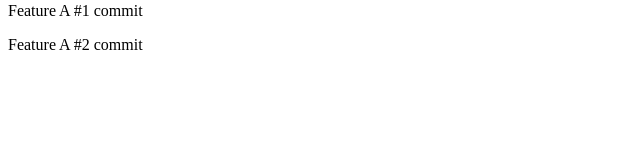
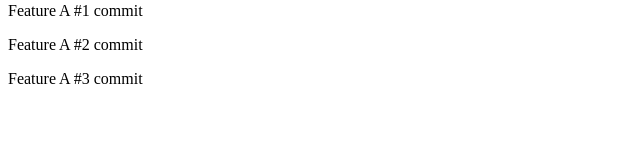
Before and after one commit to zycoding/release-branches-demo, a SvelteKit app: page / in a window 1280 px wide. Shown: the part 155-300 px from the top of the page, without its empty margins (0-640 px from the left). Built offline with nearby package versions, Linux system fonts and the light colour scheme.

Commit message:
Feature A and make commit #3

```diff
--- a/src/routes/+page.svelte
+++ b/src/routes/+page.svelte
@@ -6,4 +6,5 @@
   <h3>Features: A</h3>
   <p>Feature A #1 commit</p>
   <p>Feature A #2 commit</p>
+  <p>Feature A #3 commit</p>
 </div>
```
